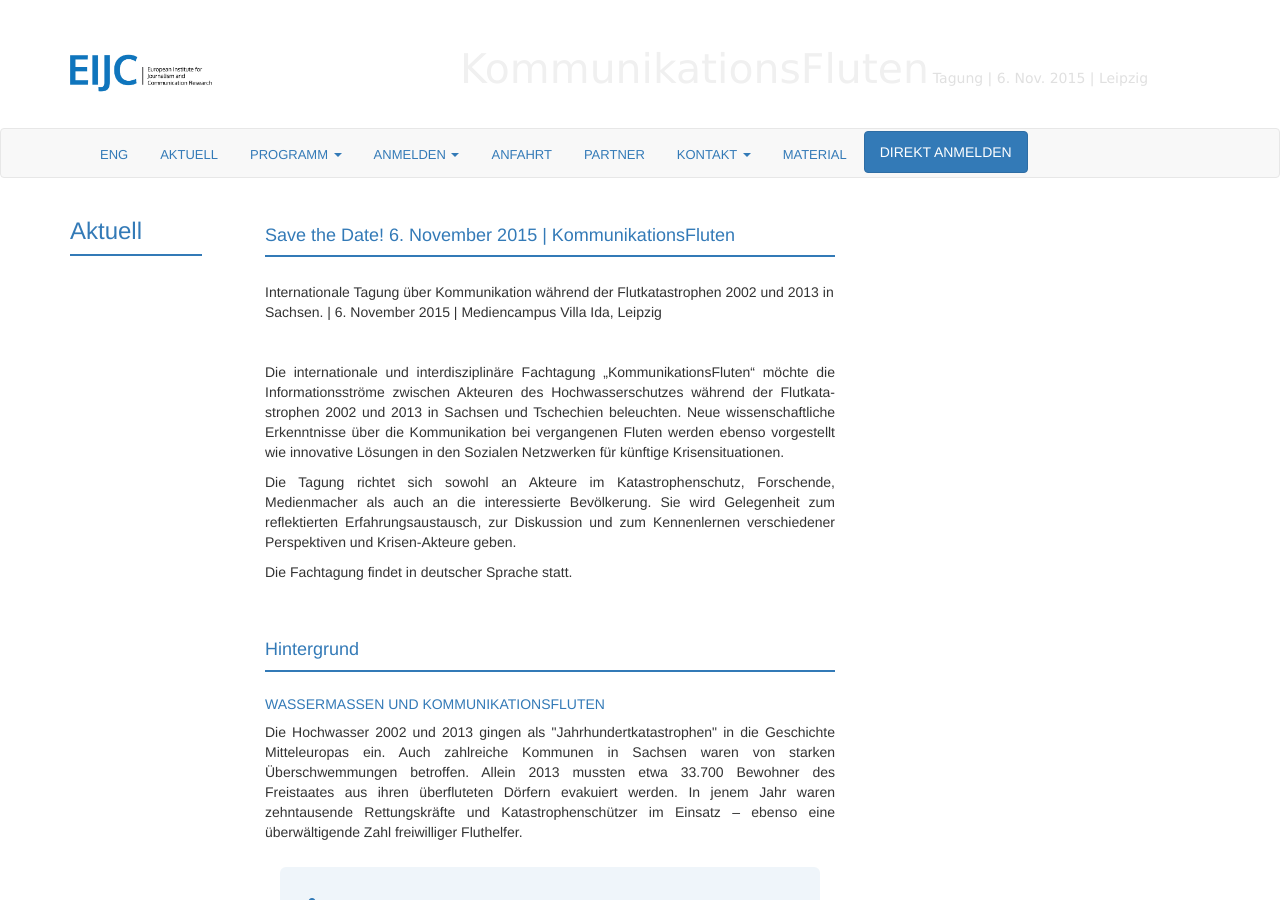
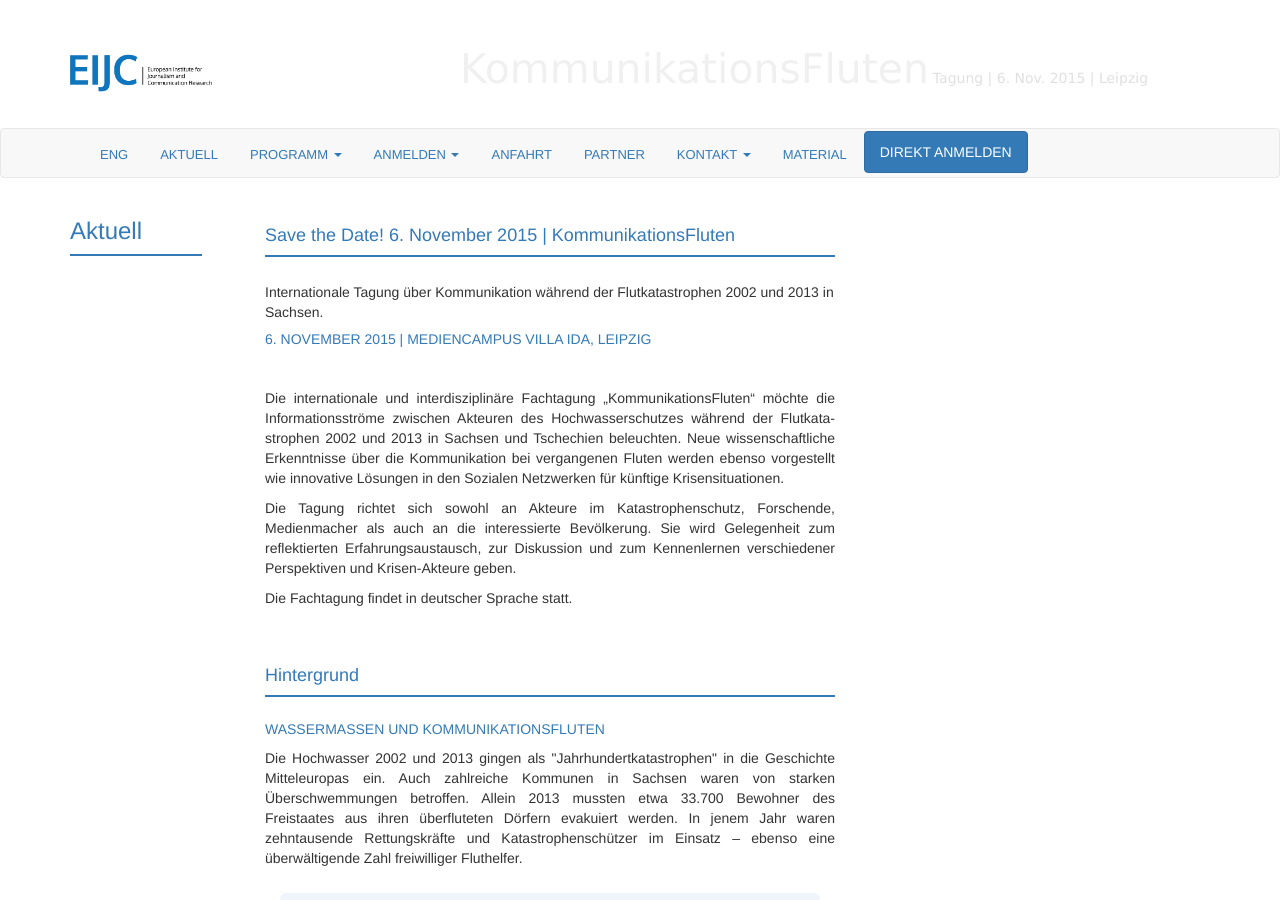
Before and after one commit to susedev/test, a Jekyll site: the page built from konferenz-kommunikationsfluten.html, in a window 1280 px wide and 900 px high. Built offline with Jekyll 4.4.1, drawn with Linux system fonts in a browser that asks for light colours; nearby versions of some CDN libraries.

```diff
--- a/konferenz-kommunikationsfluten.html
+++ b/konferenz-kommunikationsfluten.html
@@ -5,7 +5,8 @@ title: Aktuell
 
 <div class="box" style="background-color: #337AB7; height:2px; margin-top:3px; margin-bottom:25px;">&nbsp;</div>
 
-<p>Internationale Tagung &uuml;ber Kommunikation w&auml;hrend der Flutkatastrophen 2002 und 2013 in Sachsen. | 6. November 2015 | Mediencampus Villa Ida, Leipzig</p>
+<p>Internationale Tagung &uuml;ber Kommunikation w&auml;hrend der Flutkatastrophen 2002 und 2013 in Sachsen. </p>
+<h4>6. November 2015 | Mediencampus Villa Ida, Leipzig</h4>
 
 
 <p>&nbsp;</p>
```
